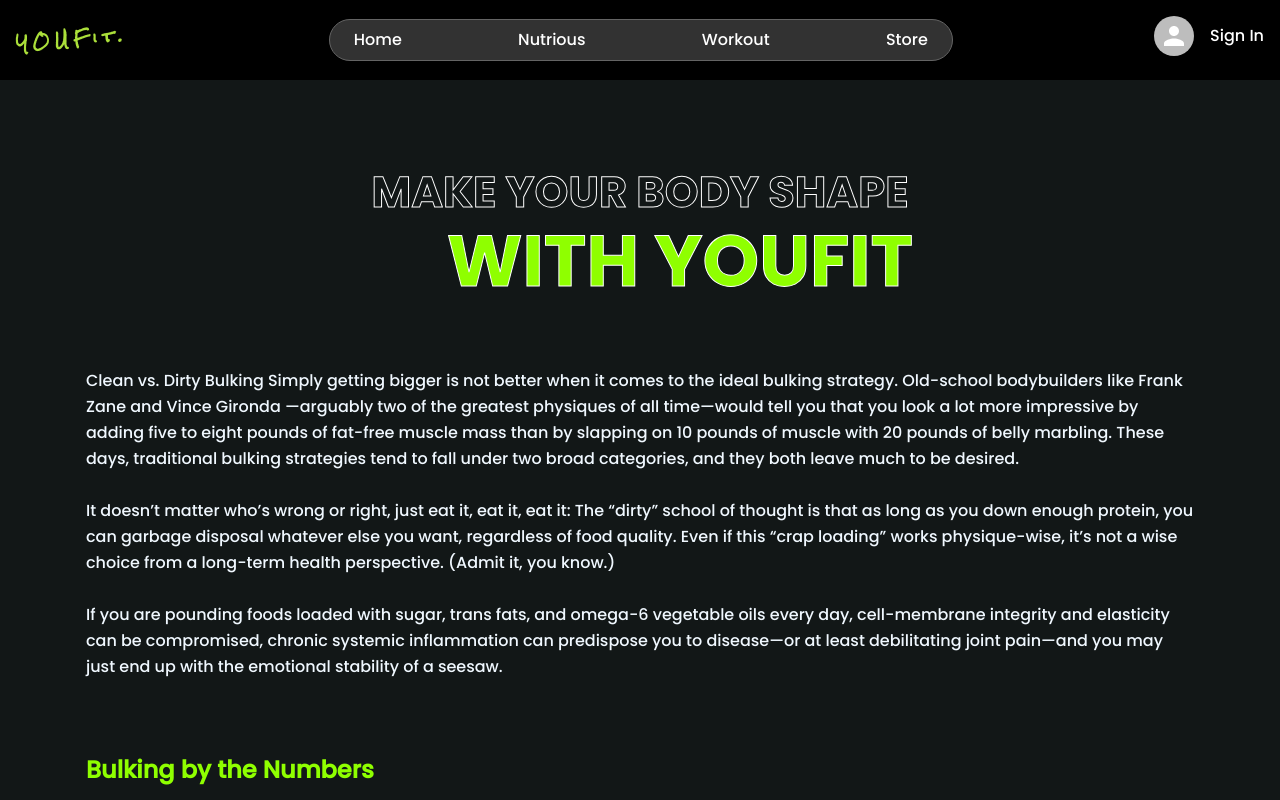
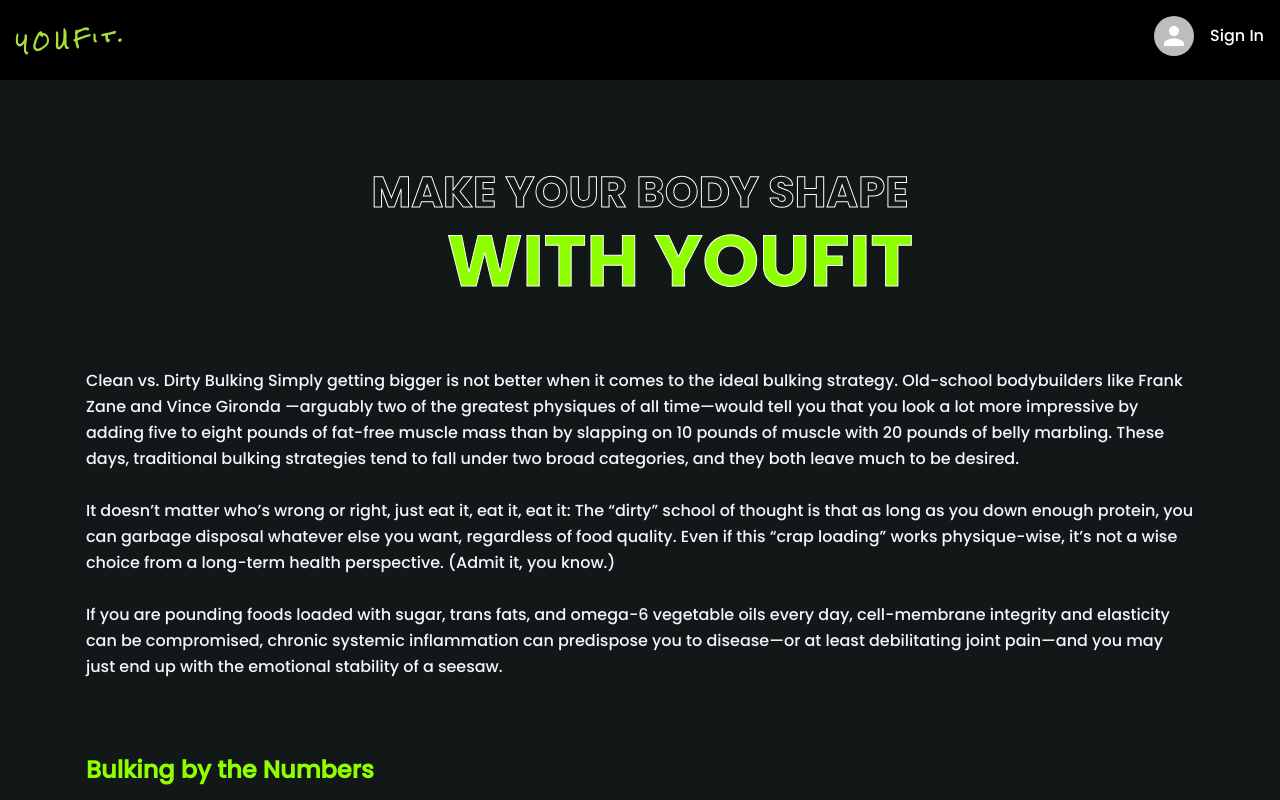
Before and after one commit to 8ird8/YouFit_V2, a React (Vite) app in the folder client/: page /MealsPlans in a window 1280 px wide. Shown: the top 800 px of the page. Built offline with nearby package versions, Linux system fonts and the light colour scheme; no server answers.

Commit message:
Update navbar.tsx

```diff
--- a/client/src/navbar.tsx
+++ b/client/src/navbar.tsx
@@ -71,7 +71,7 @@
           </a>
 
           <div
-            className="my-auto rounded-full bg-gris2 border border-gris4 px-6 w-1/2 py-2"
+            className="my-auto rounded-full hidden lg:block md:block bg-gris2 border border-gris4 px-6 w-1/2 py-2"
             id="nav-menu"
           >
             <ul className="flex justify-between  w-full ">
```
